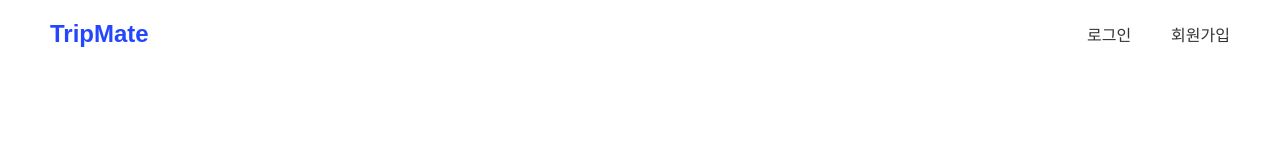
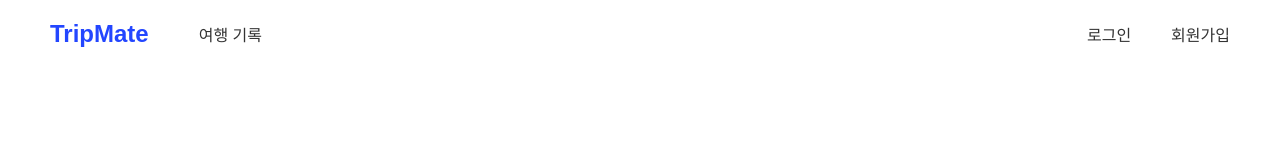
Before and after one commit to mxnxzuzi/TripMate_FE, a React (Create React App) app: page / in a window 1280 px wide. Shown: the top 160 px of the page. Built offline with nearby package versions, Linux system fonts and the light colour scheme.

Commit message:
[feat]: post 목록 조회 헤더 추가

```diff
--- a/src/components/Header.jsx
+++ b/src/components/Header.jsx
@@ -4,7 +4,10 @@ import '../styles/Header.css';
 const Header = () => {
   return (
     <header className="header">
-      <Link to="/" className="logo">TripMate</Link>
+      <div className="nav-links">
+        <Link to="/" className="logo">TripMate</Link>
+        <Link to="/posts" className="post-link">여행 기록</Link>
+      </div>
       <div className="auth-links">
         <Link to="/login">로그인</Link>
         <Link to="/signup">회원가입</Link>
--- a/src/components/HeaderAfterLogin.jsx
+++ b/src/components/HeaderAfterLogin.jsx
@@ -17,7 +17,10 @@ const HeaderAfterLogin = ({ setIsLoggedIn, userInfo }) => {
 
     return (
     <header className="header">
-        <Link to="/" className="logo">TripMate</Link>
+        <div className="nav-links">
+            <Link to="/" className="logo">TripMate</Link>
+            <Link to="/posts" className="post-link">여행 기록</Link>
+        </div>
         <div className="auth-links">
         <button className="mypage" onClick={() => setShowProfile(true)}>마이페이지</button>
         <button className="logout-button" onClick={handleLogout}>로그아웃</button>
--- a/src/styles/Header.css
+++ b/src/styles/Header.css
@@ -16,6 +16,23 @@
     font-weight: bold;
     color: var(--main-color);
     text-decoration: none;
+  }
+
+  .nav-links {
+    display: flex;
+    gap: 50px; /* 로고와 여행기록 사이 간격 */
+    align-items: center;
+  }
+
+  .post-link {
+    color: var(--text-color);
+    text-decoration: none;
+    font-size: 16px;
+    transition: color 0.2s;
+  }
+
+  .post-link:hover {
+    color: var(--main-color);
   }
 
   .auth-links {
```
